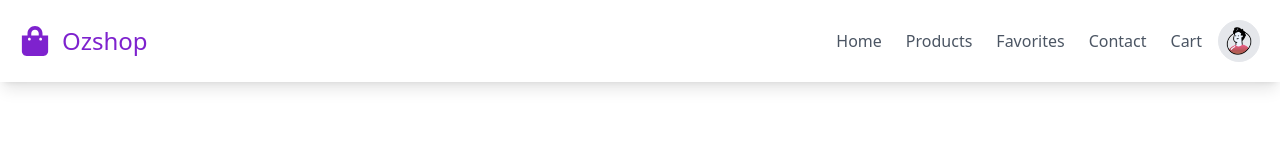
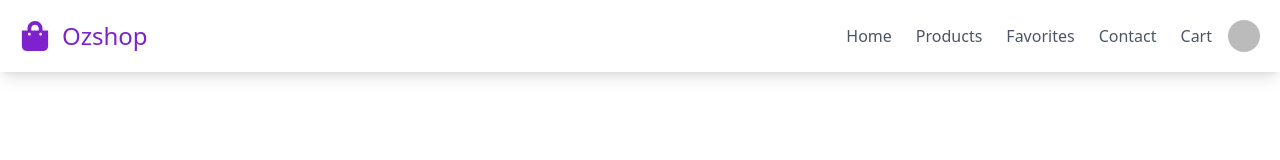
Before and after one commit to nesathanozturk/ozshop, a React (Create React App) app: page / in a window 1280 px wide. Shown: the top 160 px of the page. Built offline with nearby package versions, Linux system fonts and the light colour scheme; no server answers; sample sign-in values are in the browser's storage.

Commit message:
style: edited header

```diff
--- /dev/null
+++ b/src/components/ui/DropdownButton.jsx
@@ -0,0 +1,34 @@
+import { auth } from "../../firebase";
+import avatar from "../../assets/images/user.png";
+
+const DropdownButton = ({ dropdown, setDropdown, md }) => {
+  const profilePicture = auth?.currentUser?.photoURL
+    ? auth?.currentUser?.photoURL
+    : avatar;
+
+  return (
+    <>
+      <button
+        id="dropdownUserAvatarButton"
+        data-dropdown-toggle="dropdownAvatar"
+        className={`${md} text-sm md:mr-0 ${
+          auth?.currentUser?.photoURL
+            ? ""
+            : "border-[1px] rounded-full p-1 bg-gray-200 transition-colors"
+        }`}
+        type="button"
+        onClick={() => setDropdown(!dropdown)}
+      >
+        <img
+          className={`w-8 h-8 ${
+            auth?.currentUser?.photoURL ? "rounded-full" : ""
+          }`}
+          src={profilePicture}
+          alt="User"
+        />
+      </button>
+    </>
+  );
+};
+
+export default DropdownButton;
--- a/src/components/ui/DropdownMenu.jsx
+++ b/src/components/ui/DropdownMenu.jsx
@@ -1,6 +1,6 @@
 import { Link } from "react-router-dom";
+import DropdownButton from "./DropdownButton";
 import { navigations } from "../../utils/data";
-import avatar from "../../assets/images/user.png";
 
 const DropdownMenu = ({ isMenuOpen, dropdown, setDropdown, handleSignOut }) => {
   const renderedNavigations = navigations.map((navigation) => (
@@ -24,15 +24,11 @@ const DropdownMenu = ({ isMenuOpen, dropdown, setDropdown, handleSignOut }) => {
         <ul className="flex flex-col gap-2 md:gap-0 font-medium p-4 md:p-0 mt-4 border border-gray-100 rounded-lg bg-gray-50 md:flex-row md:space-x-6 md:mt-0 md:border-0 md:bg-white">
           {renderedNavigations}
         </ul>
-        <button
-          id="dropdownUserAvatarButton"
-          data-dropdown-toggle="dropdownAvatar"
-          className="hidden md:flex text-sm border-[1px] rounded-full p-1 md:mr-0 bg-gray-200 transition-colors"
-          type="button"
-          onClick={() => setDropdown(!dropdown)}
-        >
-          <img className="w-8 h-8" src={avatar} alt="User" />
-        </button>
+        <DropdownButton
+          dropdown={dropdown}
+          setDropdown={setDropdown}
+          md="hidden md:flex"
+        />
         <div
           id="dropdownAvatar"
           className={`z-10 hidden bg-white divide-y absolute top-[4.3rem] right-5 divide-gray-100 rounded-lg shadow w-44 dark:bg-gray-700 dark:divide-gray-600 ${
--- a/src/context/AuthContext.js
+++ b/src/context/AuthContext.js
@@ -45,7 +45,7 @@ function AuthProvider({ children }) {
 
   const handleSignUp = async () => {
     try {
-      await createUserWithEmailAndPassword(auth, email, password);
+      await createUserWithEmailAndPassword(email, password);
       alert("You have successfully signed up!");
       clearInputs();
     } catch (error) {
@@ -59,9 +59,8 @@ function AuthProvider({ children }) {
 
   const handleSignInWithGoogle = async () => {
     try {
-      await signInWithPopup(auth, provider).then((result) => {
-        alert("You signed in with Google!");
-      });
+      await signInWithPopup(auth, provider);
+      alert("You have successfully signed in with Google!");
     } catch (error) {
       console.log(error);
     }
--- a/src/layouts/header/index.js
+++ b/src/layouts/header/index.js
@@ -6,7 +6,7 @@ import { auth } from "../../firebase";
 import { HamburgerIcon } from "../../components/icons";
 import DropdownMenu from "../../components/ui/DropdownMenu";
 import useAuthContext from "../../hooks/use-auth-context";
-import avatar from "../../assets/images/user.png";
+import DropdownButton from "../../components/ui/DropdownButton";
 
 const Header = () => {
   const [isMenuOpen, setIsMenuOpen] = useState(false);
@@ -29,15 +29,11 @@ const Header = () => {
         {searchRoute ? null : (
           <>
             <div className={`items-center gap-1 ${user ? "flex" : "hidden"}`}>
-              <button
-                id="dropdownUserAvatarButton"
-                data-dropdown-toggle="dropdownAvatar"
-                className="flex md:hidden text-sm border-[1px] rounded-full p-1 md:mr-0 bg-gray-200 transition-colors"
-                type="button"
-                onClick={() => setDropdown(!dropdown)}
-              >
-                <img className="w-7 h-7" src={avatar} alt="User" />
-              </button>
+              <DropdownButton
+                dropdown={dropdown}
+                setDropdown={setDropdown}
+                md="flex md:hidden"
+              />
               <div
                 id="dropdownAvatar"
                 className={`z-10 md:hidden bg-white divide-y absolute max-xs:top-28 max-xs:left-4 xs:top-[4.8rem] xs:right-[4.5rem] divide-gray-100 rounded-lg shadow w-44 dark:bg-gray-700 dark:divide-gray-600 ${
@@ -46,7 +42,7 @@ const Header = () => {
               >
                 <div className="py-2">
                   <button
-                    className="block px-4 py-2 text-sm text-gray-700 hover:bg-gray-100 dark:hover:bg-gray-600 dark:text-gray-200 dark:hover:text-white cursor-pointer"
+                    className="w-full block px-4 py-2 text-sm text-left text-gray-700 hover:bg-gray-100 dark:hover:bg-gray-600 dark:text-gray-200 dark:hover:text-white cursor-pointer"
                     onClick={handleSignOut}
                   >
                     Sign out
--- a/src/pages/sign-in/index.js
+++ b/src/pages/sign-in/index.js
@@ -1,7 +1,7 @@
 import { Link } from "react-router-dom";
+import { useCallback } from "react";
 import { SignInIcon } from "../../components/icons";
 import useAuthContext from "../../hooks/use-auth-context";
-import { useCallback } from "react";
 
 const SignIn = () => {
   const {
--- a/src/pages/sign-up/index.js
+++ b/src/pages/sign-up/index.js
@@ -1,6 +1,6 @@
 import { Link } from "react-router-dom";
+import { useCallback } from "react";
 import useAuthContext from "../../hooks/use-auth-context";
-import { useCallback } from "react";
 
 const SignUp = () => {
   const {
@@ -20,7 +20,7 @@ const SignUp = () => {
       if (!email || !password || !username) {
         return;
       }
-      return handleSignUp();
+      await handleSignUp();
     },
     [username, email, password]
   );
```
